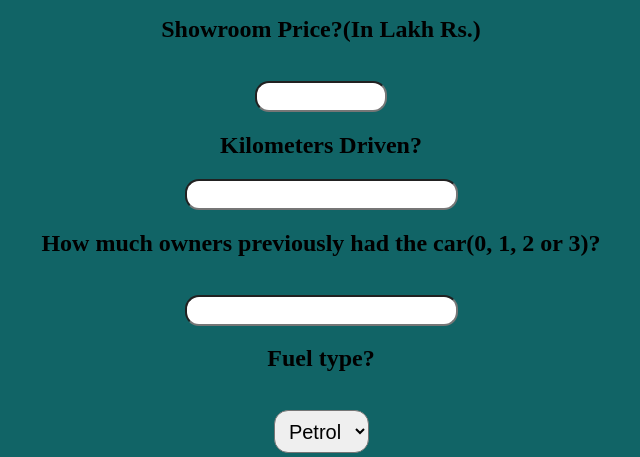
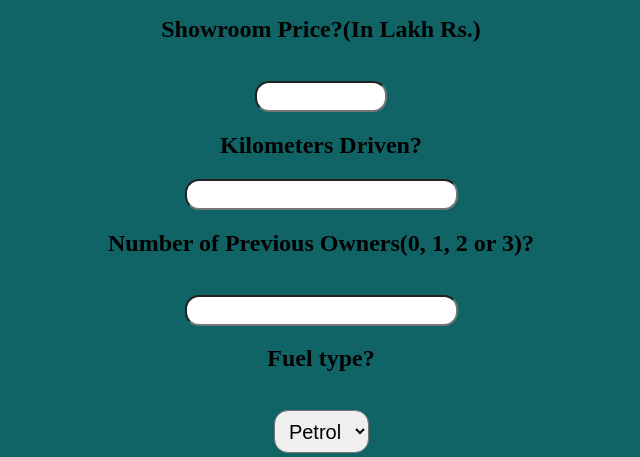
Before and after one commit to PRUBHTEJ/CarPredoPedia-MinorProject, a Flask app: page / in a window 1280 px wide. Shown: the part 525-982 px from the top of the page, without its empty margins (319-959 px from the left). Run offline with Flask 2, Linux system fonts and the light colour scheme; parts of the project's set-up code (start-up, migrations or seed data) failed here and were passed over.

Commit message:
Updated the language in index.html

```diff
--- a/templates/index.html
+++ b/templates/index.html
@@ -17,7 +17,7 @@
             <input type="number" min="2000" max="2020" id="first" name="Year" type="number ">
             <h2>Showroom Price?(In Lakh Rs.)</h2><br><input type="number" min="100000" max="9999999" id="second" name="Present_Price" required="required">
             <h2>Kilometers Driven?</h2><input type="number" min="1" id="third" name="Kms_Driven" required="required">
-            <h2>How much owners previously had the car(0, 1, 2 or 3)?</h2><br><input type="number"  id="fourth" name="Owner" required="required">
+            <h2>Number of Previous Owners(0, 1, 2 or 3)?</h2><br><input type="number"  id="fourth" name="Owner" required="required">
             <h2>Fuel type?</h2><br><select name="Fuel_Type_Petrol" id="fuel" required="required">
                 <option value="Petrol">Petrol</option>
                 <option value="Diesel">Diesel</option>
```
